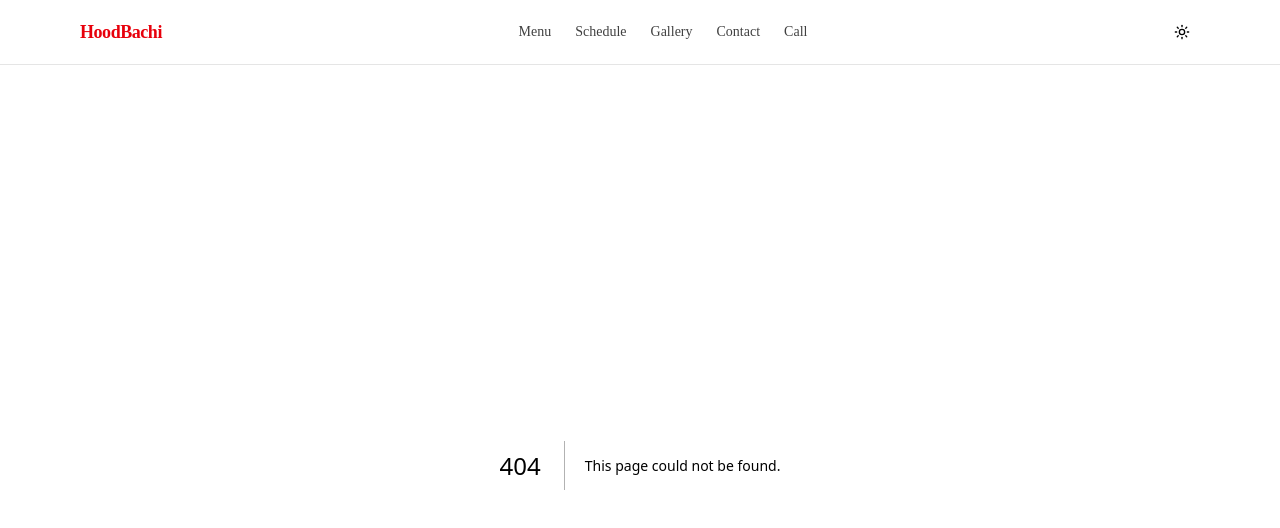
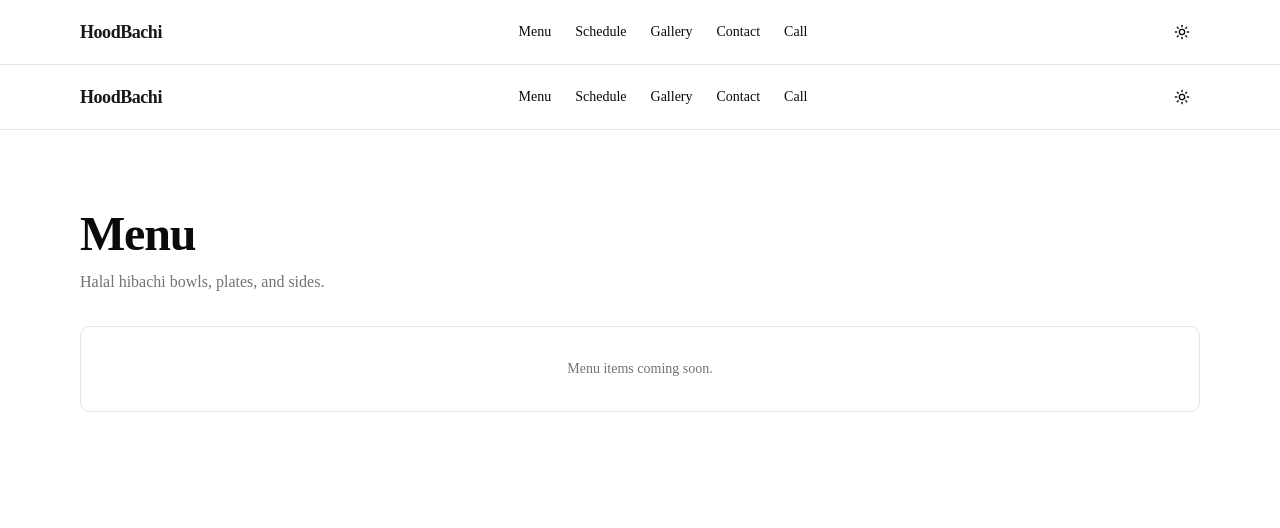
Before and after one commit to favurr/hoodbachi-app, a Next.js app: page /menu in a window 1280 px wide. Before the commit this address had no page. Shown: the top 528 px of the page. Built offline with nearby package versions, Linux system fonts and the light colour scheme.

Commit message:
Phase 1 public pages: home, schedule, menu, gallery, contact; mapcn map on schedule; build passes

```diff
--- /dev/null
+++ b/app/contact/page.tsx
@@ -0,0 +1,18 @@
+"use client";
+
+import { PublicNav } from "@/components/public/nav";
+
+export default function ContactPage() {
+  return (
+    <section className="flex flex-1 flex-col bg-background">
+      <PublicNav />
+      <div className="mx-auto max-w-6xl px-4 py-20 w-full">
+        <h1 className="text-3xl font-bold tracking-tight text-foreground md:text-5xl">Contact</h1>
+        <p className="mt-3 text-muted-foreground">Catering and event requests.</p>
+        <div className="mt-8 rounded-lg border border-border p-8 text-center text-sm text-muted-foreground">
+          Contact form coming soon.
+        </div>
+      </div>
+    </section>
+  );
+}
--- /dev/null
+++ b/app/gallery/page.tsx
@@ -0,0 +1,16 @@
+import { PublicNav } from "@/components/public/nav";
+
+export default function GalleryPage() {
+  return (
+    <section className="flex flex-1 flex-col bg-background">
+      <PublicNav />
+      <div className="mx-auto max-w-6xl px-4 py-20 w-full">
+        <h1 className="text-3xl font-bold tracking-tight text-foreground md:text-5xl">Gallery</h1>
+        <p className="mt-3 text-muted-foreground">Photos of the truck and food.</p>
+        <div className="mt-8 rounded-lg border border-border p-8 text-center text-sm text-muted-foreground">
+          Gallery coming soon.
+        </div>
+      </div>
+    </section>
+  );
+}
--- /dev/null
+++ b/app/menu/page.tsx
@@ -0,0 +1,16 @@
+import { PublicNav } from "@/components/public/nav";
+
+export default function MenuPage() {
+  return (
+    <section className="flex flex-1 flex-col bg-background">
+      <PublicNav />
+      <div className="mx-auto max-w-6xl px-4 py-20 w-full">
+        <h1 className="text-3xl font-bold tracking-tight text-foreground md:text-5xl">Menu</h1>
+        <p className="mt-3 text-muted-foreground">Halal hibachi bowls, plates, and sides.</p>
+        <div className="mt-8 rounded-lg border border-border p-8 text-center text-sm text-muted-foreground">
+          Menu items coming soon.
+        </div>
+      </div>
+    </section>
+  );
+}
--- a/app/page.tsx
+++ b/app/page.tsx
@@ -1,11 +1,9 @@
 import Link from "next/link";
 import { Button } from "@/components/ui/button";
-import { PublicNav } from "@/components/public/nav";
 
 export default function HomePage() {
   return (
     <section className="relative flex flex-1 flex-col items-center justify-center bg-background">
-      <PublicNav />
       <div className="mx-auto max-w-6xl px-4 py-20 text-center">
         <h1 className="text-4xl font-bold tracking-tight text-foreground md:text-6xl">
           Detroit&apos;s Halal Hibachi Food Truck
@@ -14,10 +12,10 @@ export default function HomePage() {
           Fresh hibachi grilled to order. Find us around the city.
         </p>
         <div className="mt-8 flex flex-col items-center justify-center gap-3 sm:flex-row">
-          <Button asChild>
+          <Button>
             <Link href="/schedule">View Today&apos;s Schedule</Link>
           </Button>
-          <Button asChild variant="outline">
+          <Button variant="outline">
             <Link href="/contact">Catering Request</Link>
           </Button>
         </div>
--- /dev/null
+++ b/app/schedule/page.tsx
@@ -0,0 +1,59 @@
+"use client";
+
+import { PublicNav } from "@/components/public/nav";
+import { Map, MapMarker, MarkerContent, MarkerPopup, MapControls } from "@/components/ui/map";
+
+const LOCATION = {
+  name: "HoodBachi Grill",
+  address: "21509 Fenkell Ave, Detroit, MI",
+  phone: "(313) 629-8567",
+  hours: "Wed–Sat 12:00 PM – 7:30 PM",
+  lng: -83.1532,
+  lat: 42.4296,
+};
+
+export default function SchedulePage() {
+  return (
+    <section className="flex flex-1 flex-col bg-background">
+      <PublicNav />
+      <div className="mx-auto max-w-6xl px-4 py-20 w-full">
+        <h1 className="text-3xl font-bold tracking-tight text-foreground md:text-5xl">Schedule</h1>
+        <p className="mt-3 text-muted-foreground">Find us around Detroit this week.</p>
+
+        <div className="mt-8 h-[420px] w-full overflow-hidden rounded-lg border border-border">
+          <Map center={[LOCATION.lng, LOCATION.lat]} zoom={13}>
+            <MapControls />
+            <MapMarker longitude={LOCATION.lng} latitude={LOCATION.lat}>
+              <MarkerContent>
+                <div className="bg-primary size-4 rounded-full border-2 border-white shadow-lg" />
+              </MarkerContent>
+              <MarkerPopup>
+                <div className="space-y-1">
+                  <p className="text-foreground font-medium">{LOCATION.name}</p>
+                  <p className="text-muted-foreground text-xs">{LOCATION.address}</p>
+                  <p className="text-muted-foreground text-xs">{LOCATION.hours}</p>
+                  <p className="text-muted-foreground text-xs">{LOCATION.phone}</p>
+                </div>
+              </MarkerPopup>
+            </MapMarker>
+          </Map>
+        </div>
+
+        <div className="mt-8 grid gap-4 md:grid-cols-3">
+          <div className="rounded-lg border border-border p-4">
+            <p className="font-semibold">Location</p>
+            <p className="text-sm text-muted-foreground">{LOCATION.address}</p>
+          </div>
+          <div className="rounded-lg border border-border p-4">
+            <p className="font-semibold">Hours</p>
+            <p className="text-sm text-muted-foreground">{LOCATION.hours}</p>
+          </div>
+          <div className="rounded-lg border border-border p-4">
+            <p className="font-semibold">Call</p>
+            <p className="text-sm text-muted-foreground">{LOCATION.phone}</p>
+          </div>
+        </div>
+      </div>
+    </section>
+  );
+}
--- a/components/public/nav.tsx
+++ b/components/public/nav.tsx
@@ -5,23 +5,23 @@ import Link from "next/link";
 import { Menu, X } from "lucide-react";
 import { Button } from "@/components/ui/button";
 import { ThemeToggle } from "@/components/shared/theme-toggle";
-import { Sheet, SheetContent, SheetTrigger } from "@/components/ui/sheet";
+
 export function PublicNav() {
   const [open, setOpen] = useState(false);
 
   return (
-    <header className="sticky top-0 z-40 w-full border-b border-neutral-200 dark:border-neutral-800 bg-white/80 dark:bg-neutral-950/80 backdrop-blur">
+    <header className="sticky top-0 z-40 w-full border-b border-border bg-background/80 backdrop-blur">
       <div className="mx-auto flex h-16 max-w-6xl items-center justify-between px-4">
-        <Link href="/" className="text-lg font-bold tracking-tight text-red-600">
+        <Link href="/" className="text-lg font-bold tracking-tight text-primary">
           HoodBachi
         </Link>
 
-        <nav className="hidden md:flex items-center gap-6 text-sm font-medium text-neutral-700 dark:text-neutral-200">
-          <Link href="/menu" className="hover:text-red-600">Menu</Link>
-          <Link href="/schedule" className="hover:text-red-600">Schedule</Link>
-          <Link href="/gallery" className="hover:text-red-600">Gallery</Link>
-          <Link href="/contact" className="hover:text-red-600">Contact</Link>
-          <a href="tel:+13136298567" className="hover:text-red-600">Call</a>
+        <nav className="hidden md:flex items-center gap-6 text-sm font-medium text-foreground">
+          <Link href="/menu" className="hover:text-primary">Menu</Link>
+          <Link href="/schedule" className="hover:text-primary">Schedule</Link>
+          <Link href="/gallery" className="hover:text-primary">Gallery</Link>
+          <Link href="/contact" className="hover:text-primary">Contact</Link>
+          <a href="tel:+13136298567" className="hover:text-primary">Call</a>
         </nav>
 
         <div className="flex items-center gap-2">
@@ -32,7 +32,7 @@ export function PublicNav() {
             </Button>
             {open && (
               <div className="fixed inset-0 z-50 bg-black/50" onClick={() => setOpen(false)}>
-                <div className="absolute right-0 top-0 h-full w-64 bg-white dark:bg-neutral-900 p-6 shadow-lg" onClick={(e) => e.stopPropagation()}>
+                <div className="absolute right-0 top-0 h-full w-64 bg-background p-6 shadow-lg" onClick={(e) => e.stopPropagation()}>
                   <Button variant="ghost" size="icon" className="mb-6" onClick={() => setOpen(false)}>
                     <X className="h-5 w-5" />
                   </Button>
```
Also changed, not shown: 1 other file (tests, documents, lock files or other folders).
